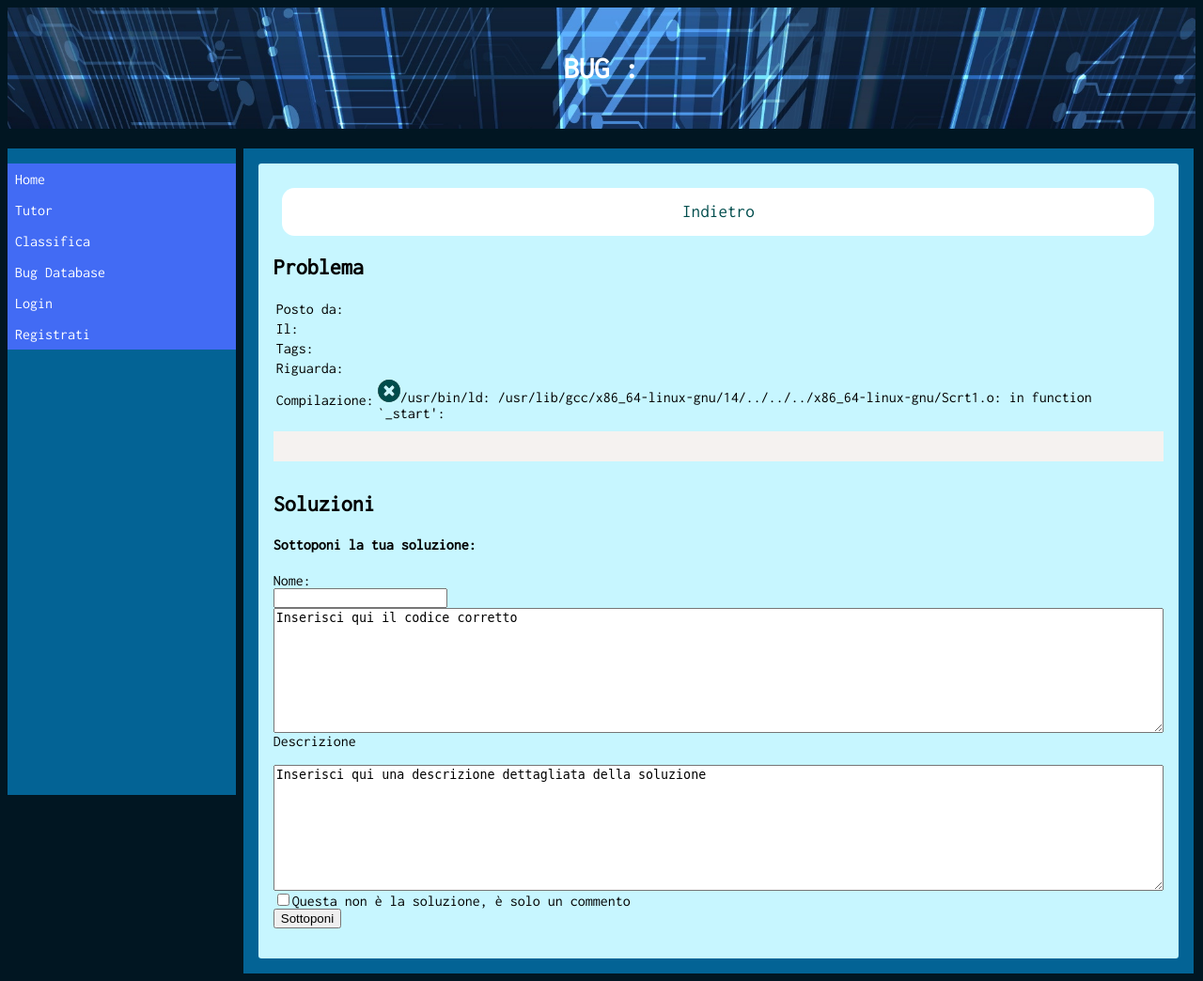
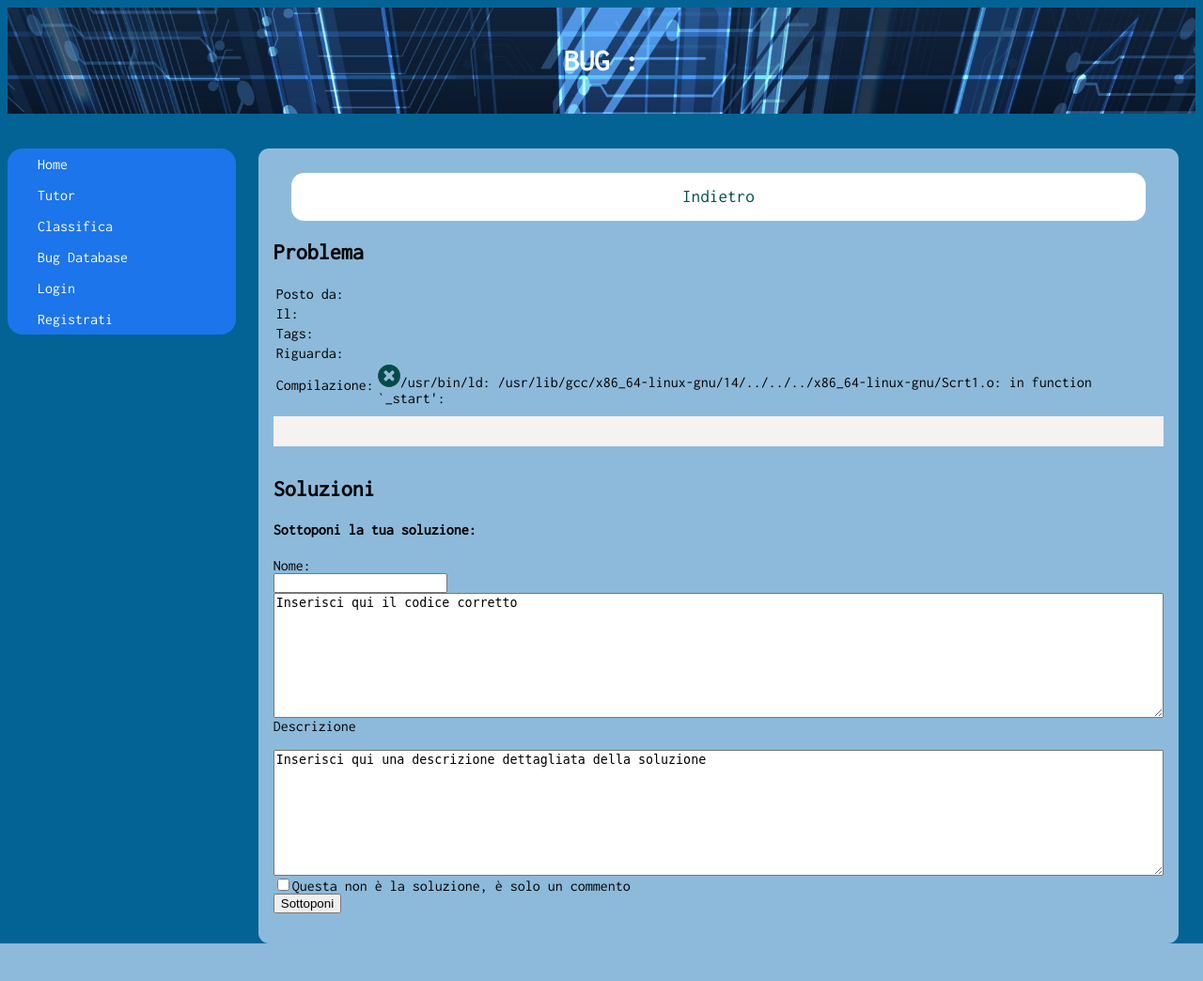
Before and after one commit to eutampieri/sitoOII, a PHP site: page /bug.php in a window 1280 px wide. Shown: the whole page at 94% size. After the commit the page ends 1004 px from the top, so only its background shows below. Run offline with PHP 8.4, Linux system fonts and the light colour scheme; data comes from the database, SQL or seed files in the repository; data that the repository does not hold is empty; some libraries are stand-ins or nearby versions.

Commit message:
Migliorie allo stile

```diff
--- a/res/css/stile.css
+++ b/res/css/stile.css
@@ -5,18 +5,19 @@
 body{
     font-family: 'Inconsolata', monospace;
     /*font-family: monospace;*/
-    background-color: #011622;
+    /*background-color: #011622;*/
+    background-color: #036395;
 }
 h1{
     /*font-family: sans-serif;*/
     text-transform: uppercase;
     text-align: center;
     background-image: url('../background.jpg');
-    padding: 1.5em;
+    padding: 5vh;
     background-size: cover;
     color: white;
 }
-@media screen and (max-width: 480px){
+@media screen and (max-width: 699px){
     h1{
         padding: 1em!important;
     }
@@ -26,13 +27,14 @@ h1{
     }
     .menuBar li{
         text-align: center;
+        background-color: #1C75EB;
     }
 }
 .aperti{
 	background-color: #ffff66!important;
 	margin-bottom: 1.5em;
-	padding: 1em;
-	padding-top: 0;
+    padding: 1em;
+    border-radius: 0.5em;
 }
 .button{
 	background-color: #ffffff;
@@ -42,12 +44,25 @@ h1{
 	text-decoration: none;
     display: block;
     border-radius: 0.7em;
-    margin:0.5em;
+    margin: 0.5em 1em 0.5em 1em;
 	color:#004d4d!important;
 }
-@media screen and (min-width: 481px){
+@media screen and (min-width: 700px){
     .leftPart, .mainPart{
         min-height: calc(100vh - 7em);
+        max-height: 100%;
+    }
+    .menuBar{
+        border-radius: 1em;
+        background-color: #1C75EB;
+    }
+    /*.menuBar li::before{
+        content:'';
+        width:1em;
+        display: inline-block;
+    }*/
+    .menuBar li{
+        margin-left: 1.5em!important;
     }
 }
 .leftPart, .mainPart{
@@ -64,13 +79,12 @@ h1{
 .post{
     display: block;
     margin: 1em;
-    background-color: #C7F6FF;
+    background-color: #8DBADA;
     padding: 1em;
-    border-radius: 0.2em;
+    border-radius: 0.7em;
 }
 .menuBar li{
     display: block;
-    background-color: #426BF4;
     color: white;
     padding: .5em;
 }
@@ -99,10 +113,10 @@ img{
     max-height: 10em;
 }
 .tutor{
-    background-color: aquamarine;
+    background-color: #8DBADA;
     padding: 1em;
     margin: 1em;
-    border-radius: 0.3em;
+    border-radius: 0.7em;
 }
 .classAvatar {
     height: 2em;
```
